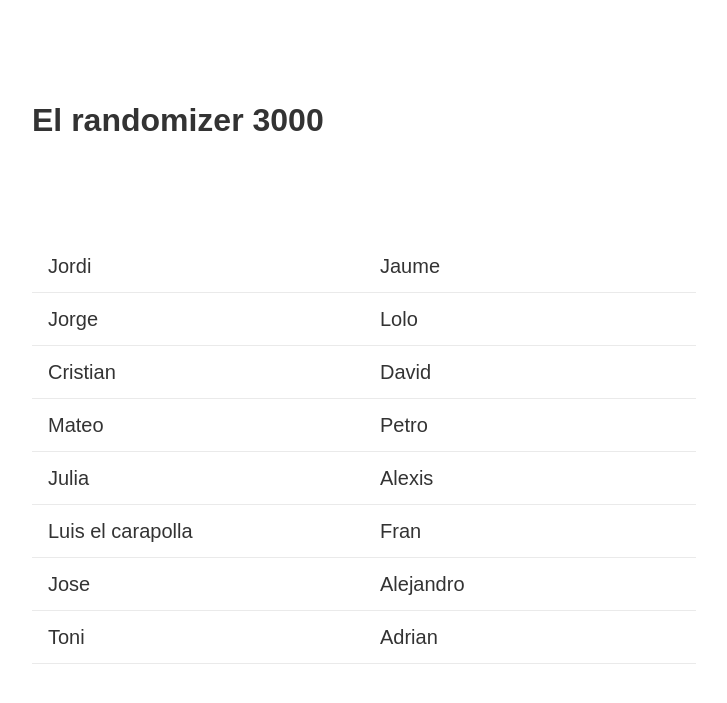
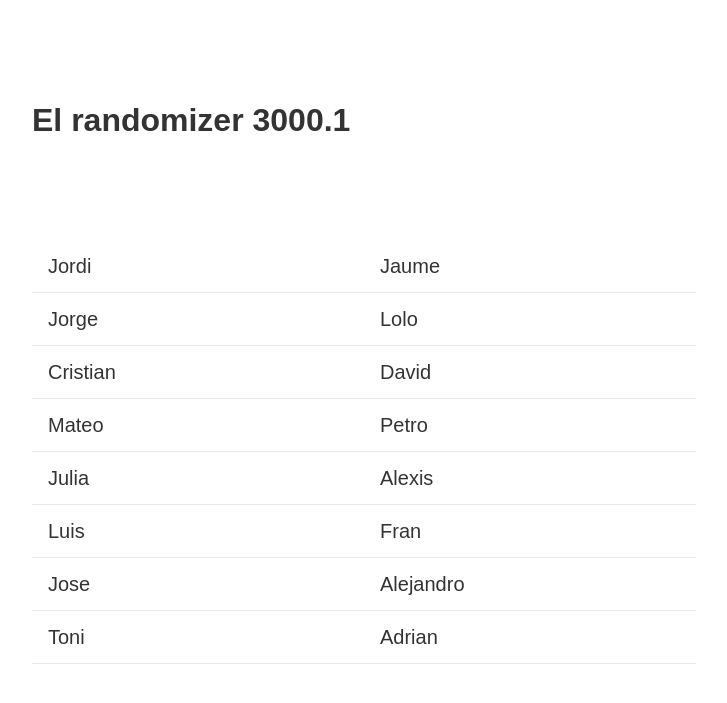
Before and after one commit to juliajaca/randomfinal, a PHP site: page / in a window 1280 px wide. Shown: the top 703 px of the page, without its empty margins (258-985 px from the left). Run offline with PHP 8.4, Linux system fonts and the light colour scheme.

Commit message:
ya no se que pasa

```diff
--- a/index.php
+++ b/index.php
@@ -1,10 +1,11 @@
 <!-- PHP 7-->
 <?php
-require_once 'php/models/Lista.php';
-$lista = new Lista;
+    require_once 'php/models/Lista.php';
+        $lista = new Lista;
 ?>
+
 <!DOCTYPE html>
-<html lang="en">
+<html lang="es">
 <head>
     <meta charset="UTF-8">
     <meta name="viewport" content="width=device-width, initial-scale=1.0">
@@ -22,7 +23,7 @@ $lista = new Lista;
 <!-- HEADER -->
 
     <header class="container">
-    <h1>El randomizer 3000</h1>
+        <h1>El randomizer 3000.1</h1>
     </header>
 
 
--- a/php/models/Lista.php
+++ b/php/models/Lista.php
@@ -13,7 +13,7 @@ class Lista {
     'Toni',
     'Jordi',
     'David',
-    'Luis el carapolla',
+    'Luis',
     'Alexis',
     'Petro',
     'Alejandro',
@@ -22,12 +22,11 @@ class Lista {
 ];
 
 //Pintar lista de gente
-public function drawRandomList($arr)
-{
+public function drawRandomList($arr) {
     shuffle($arr);
 
-    foreach($arr as $value){
-    echo '<li> '  .$value .'</li>';
+        foreach($arr as $value){
+            echo '<li> '  . $value .'</li>';
+        }
     }
 }
-}
```
